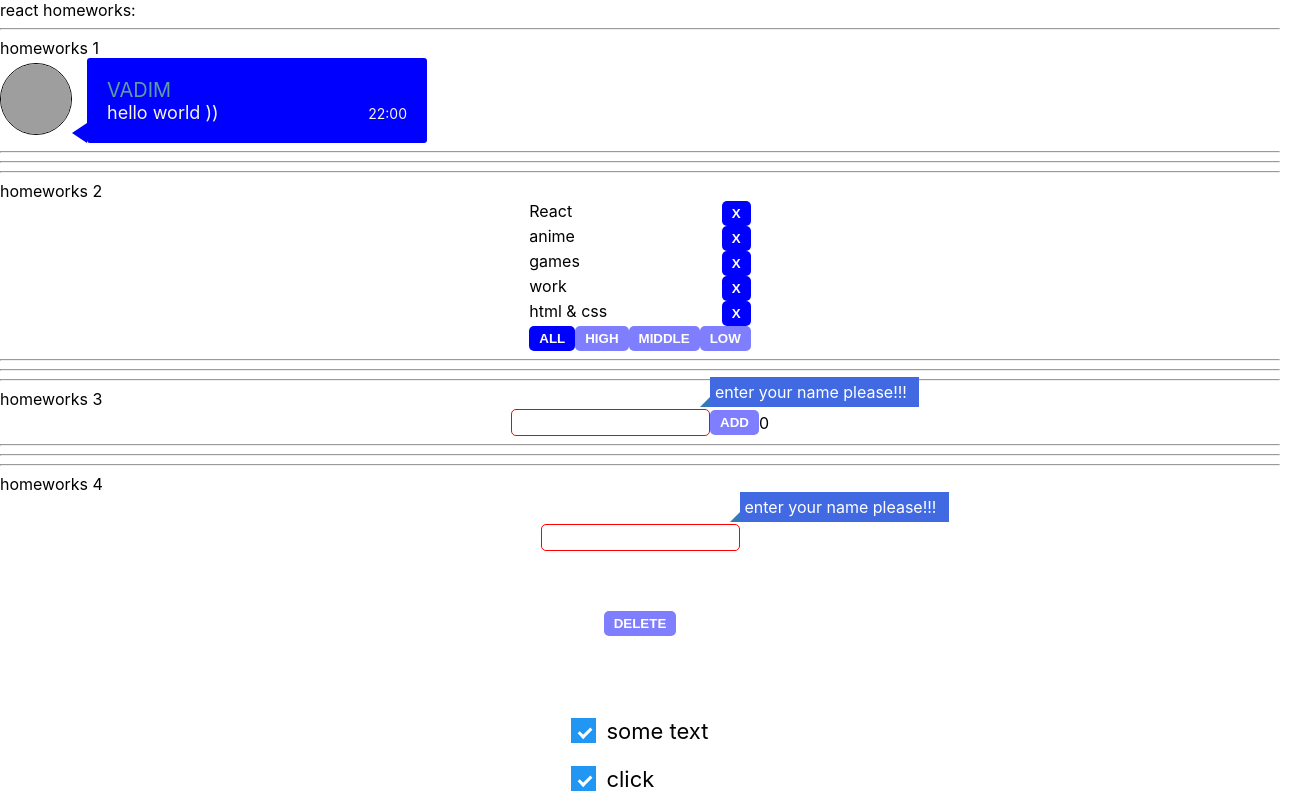
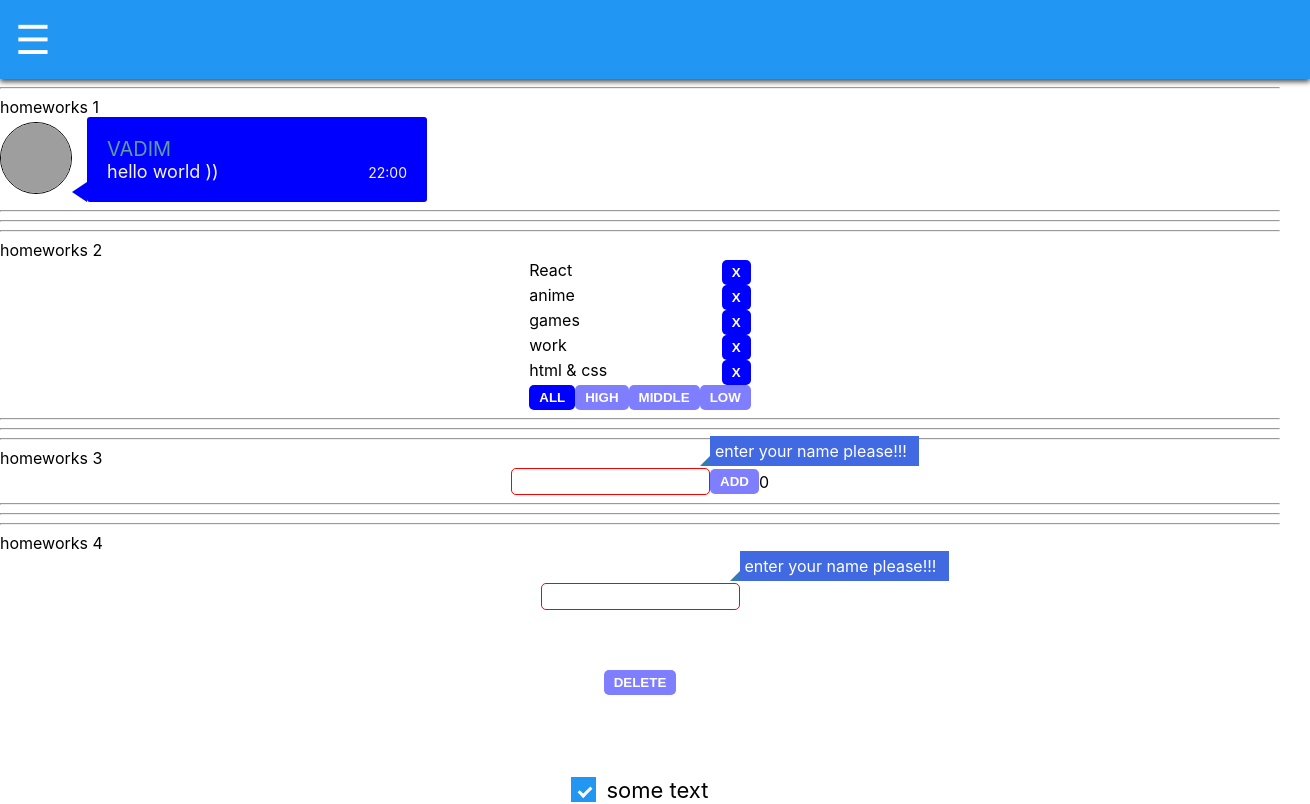
Before and after one commit to vad9ss6/home_work, a React (Create React App) app: page /#/pre-junior in a window 1280 px wide. Shown: the top 804 px of the page, 1310 px wide, since content can reach past the window. Built offline with nearby package versions, Linux system fonts and the light colour scheme; grey boxes are pictures that could not be loaded.

Commit message:
edited css style, animation

```diff
--- a/package.json
+++ b/package.json
@@ -11,9 +11,11 @@
     "@types/node": "^12.0.0",
     "@types/react": "^16.9.0",
     "@types/react-dom": "^16.9.0",
+    "@types/react-router-dom": "^5.1.6",
     "@types/uuid": "^8.3.0",
     "react": "^16.13.1",
     "react-dom": "^16.13.1",
+    "react-router-dom": "^5.2.0",
     "react-scripts": "3.4.1",
     "typescript": "~3.7.2",
     "uuid": "^8.3.0"
--- a/src/p1-main/m1-ui/u1-app/App.tsx
+++ b/src/p1-main/m1-ui/u1-app/App.tsx
@@ -9,11 +9,11 @@ import HW5 from "../../../p2-homeworks/h5/HW5";
 function App() {
     return (
         <div className={s.App}>
-            <div>react homeworks:</div>
-            <HW1/>
-            <HW2/>
-            <HW3/>
-            <HW4/>
+
+            {/*<HW1/>*/}
+            {/*<HW2/>*/}
+            {/*<HW3/>*/}
+            {/*<HW4/>*/}
             <HW5/>
             {/*<HW6/>*/}
 
--- a/src/p2-homeworks/h5/HW5.tsx
+++ b/src/p2-homeworks/h5/HW5.tsx
@@ -1,18 +1,19 @@
 import React from "react";
 import Header from "./Header";
 import Routes from "./Routes";
+import {HashRouter} from "react-router-dom";
 
 function HW5() {
     return (
         <div>
-            {/*в gh-pages лучше работает HashRouter*/}
-            {/*<HashRouter>*/}
 
-            <Header/>
+            <HashRouter>
 
-            <Routes/>
+                <Header/>
 
-            {/*</HashRouter>*/}
+                <Routes/>
+
+            </HashRouter>
         </div>
     );
 }
--- a/src/p2-homeworks/h5/Header.tsx
+++ b/src/p2-homeworks/h5/Header.tsx
@@ -1,10 +1,23 @@
-import React from "react";
+import React, {useState} from "react";
+import {NavLink} from "react-router-dom";
+import s from "./pages/pages.module.css"
 
 function Header() {
+    const [activeMenu, setActiveMenu] = useState<boolean>(false);
+    const toggle = () =>{
+        setActiveMenu(!activeMenu)
+    }
+
     return (
-        <div>
-            // add NavLinks
-
+        <div className={s.menuWrapper}>
+            <div className={s.burgerMenu} onClick={toggle}>&#9776;</div>
+            <div className={`${s.containerMenuLinks} ${activeMenu && s.activeMenu}`} >
+                <NavLink to={"/pre-junior"} activeClassName={s.active} className={s.menuLinks}  > Junior / </NavLink>
+                <NavLink to={"/junior-plus"} activeClassName={s.active} className={s.menuLinks} > Junior + / </NavLink>
+                <NavLink to={"/todo"} activeClassName={s.active} className={s.menuLinks} > ToDo list / </NavLink>
+                <NavLink to={"/checkbox"} activeClassName={s.active} className={s.menuLinks} > My check box / </NavLink>
+                <NavLink to={"/button"} activeClassName={s.active} className={s.menuLinks} > My button / </NavLink>
+            </div>
         </div>
     );
 }
--- a/src/p2-homeworks/h5/Routes.tsx
+++ b/src/p2-homeworks/h5/Routes.tsx
@@ -1,7 +1,12 @@
 import React from "react";
+import {Route, Switch, Redirect} from "react-router-dom"
+import PreJunior from "./pages/PreJunior";
+import Error404 from "./pages/Error404";
+import JuniorPlus from "./pages/JuniorPlus";
 
 export const PATH = {
     PRE_JUNIOR: "/pre-junior",
+    JUNIOR_PLUS: "/junior-plus",
     // add paths
 }
 
@@ -9,19 +14,21 @@ function Routes() {
     return (
         <div>
             {/*Switch выбирает первый подходящий роут*/}
-            {/*<Switch>*/}
 
-            {/*в начале мы попадаем на страницу "/" и переходим сразу на страницу PRE_JUNIOR*/}
-            {/*exact нужен чтоб указать полное совподение (что после "/" ничего не будет)*/}
-            {/*<Route path={"/"} exact render={() => <Redirect to={PRE_JUNIOR}/>}/>*/}
+            <Switch>
 
-            {/*<Route path={PRE_JUNIOR} render={() => <PreJunior/>}/>*/}
+                {/*в начале мы попадаем на страницу "/" и переходим сразу на страницу PRE_JUNIOR*/}
+                {/*exact нужен чтоб указать полное совподение (что после "/" ничего не будет)*/}
+                <Route path={"/"} exact render={() => <Redirect to={PATH.PRE_JUNIOR}/>}/>
+
+                <Route path={PATH.PRE_JUNIOR} render={() => <PreJunior/>}/>
+                <Route path={PATH.JUNIOR_PLUS} render={() => <JuniorPlus/>}/>
                 // add routes
 
-            {/*у этого роута нет пути, он отрисуется если пользователь захочет попасть на несуществующую страницу*/}
-            {/*<Route render={() => <Error404/>}/>*/}
+                {/*у этого роута нет пути, он отрисуется если пользователь захочет попасть на несуществующую страницу*/}
+                <Route render={() => <Error404/>}/>
 
-            {/*</Switch>*/}
+            </Switch>
         </div>
     );
 }
--- a/src/p2-homeworks/h5/pages/Error404.tsx
+++ b/src/p2-homeworks/h5/pages/Error404.tsx
@@ -1,11 +1,12 @@
 import React from "react";
+import err from "./error.jpg"
+import s from "./pages.module.css"
+
 
 function Error404() {
     return (
-        <div>
-            <div>404</div>
-            <div>Page not found!</div>
-            <div>—ฅ/ᐠ.̫ .ᐟ\ฅ—</div>
+        <div className={s.containerError}>
+            <img className={s.imgError} src={err} alt="not found"/>
         </div>
     );
 }
--- /dev/null
+++ b/src/p2-homeworks/h5/pages/JuniorPlus.tsx
@@ -0,0 +1,14 @@
+import React from "react";
+
+
+function JuniorPlus() {
+    return (
+        <div>
+            <h1>Hello world</h1>
+            {/*<HW6/>*/}
+
+        </div>
+    );
+}
+
+export default JuniorPlus;
--- /dev/null
+++ b/src/p2-homeworks/h5/pages/pages.module.css
@@ -0,0 +1,61 @@
+/****  MENU ****/
+.menuWrapper{
+    display: flex;
+    width: 100%;
+    align-items: center;
+    background-color: #2196f3;
+    color: #ffffff;
+    padding: 15px;
+    box-shadow: 0px 3px 5px #535354;;
+}
+.burgerMenu{
+    cursor: pointer;
+    font-size: 40px;
+    color: #ffffff;
+    transition: all 0.5s;
+}
+.burgerMenu:hover{
+    color: #000000;
+
+}
+.containerMenuLinks{
+    opacity: 0;
+    transition: all 0.5s;
+    padding: 0;
+    margin: 0;
+}
+.activeMenu{
+    opacity: 1;
+    padding: 0 55px;
+    justify-content: space-between;
+    transition: all 0.5s ease-in-out;
+}
+.menuLinks{
+    margin-right: 10px;
+    color: #fff;
+    text-transform: uppercase;
+}
+.menuLinks:hover{
+    color: #000;
+    text-decoration: none;
+}
+.active{
+    color: #000;
+    font-weight: bold;
+}
+
+/**** END MENU ****/
+
+
+
+/**** Error ****/
+
+.containerError{
+    text-align: center;
+    margin-top: 60px;
+}
+
+.imgError{
+    max-width: 100%;
+    height: auto;
+}
```
Also changed, not shown: 1 other file (tests, documents, lock files or other folders).
